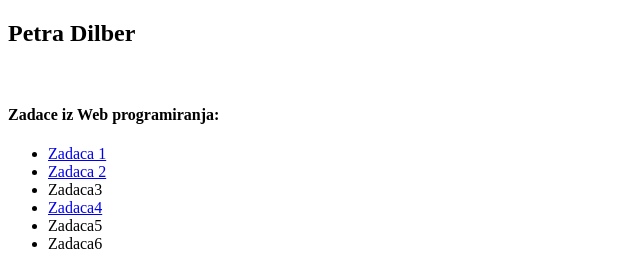
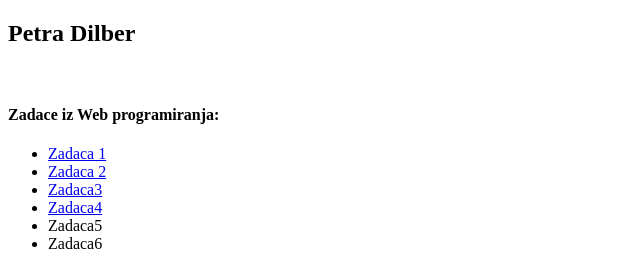
Before and after one commit to Petraa0207/wp_dilber_petra, a plain HTML site: page index.html in a window 1280 px wide. Shown: the top 269 px of the page, 0-640 px from the left. Drawn offline with Linux system fonts and the light colour scheme.

Commit message:
Update index.html

```diff
--- a/index.html
+++ b/index.html
@@ -12,7 +12,7 @@
     <ul>
         <li> <a href="Zadaca/Zadaca 1.HTML">Zadaca 1</a></li>
         <li><a href="Zadaca/Zadaca 2.HTML">Zadaca 2</a></li>
-        <li> <a href="Zadaca/Zadaca 3.HTML"></a>Zadaca3</li>
+        <li> <a href="Zadaca/Zadaca 3.HTML">Zadaca3</a></li>
         <li><a href="Zadaca/Zadaca 4.HTML">Zadaca4</a></li>
         <li>Zadaca5</li>
         <li>Zadaca6</li>
```
